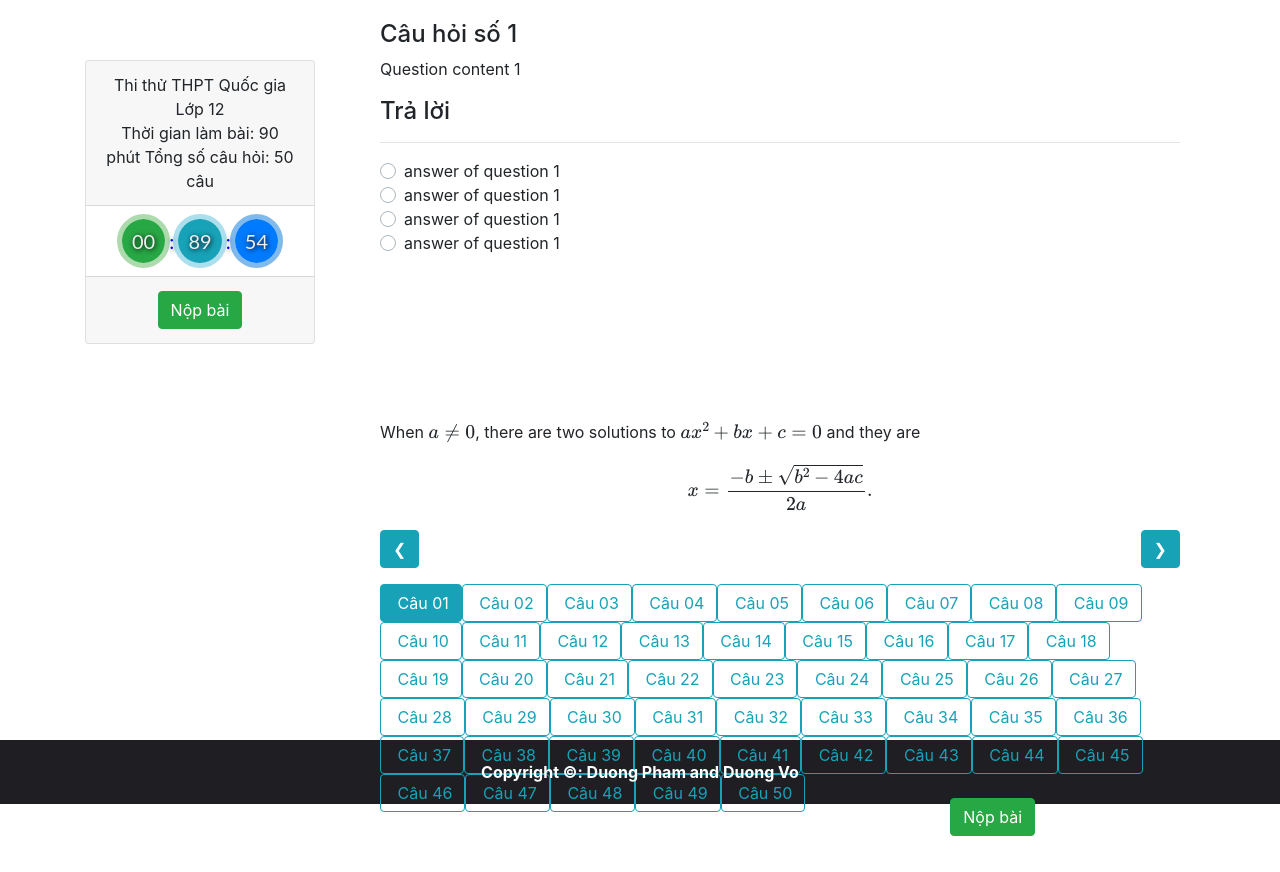
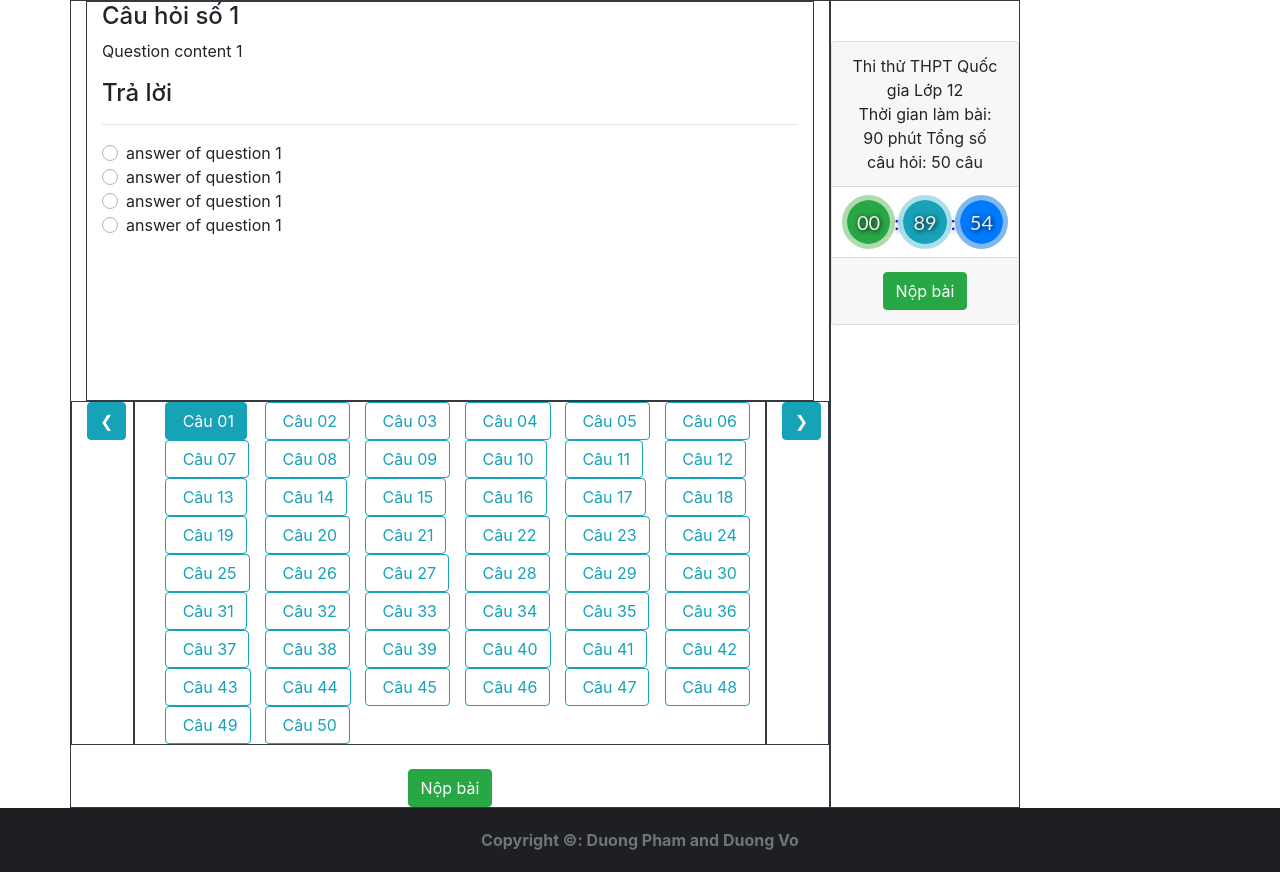
Before and after one commit to duongvox99/ExtraClassroomWebsite, a PHP site: page / in a window 1280 px wide. Shown: the part 256-1128 px from the top of the page. Before the commit the page ends 1092 px from the top, so only its background shows below. Run offline with PHP 8.4, Linux system fonts and the light colour scheme; data that the repository does not hold is empty; some libraries are stand-ins or nearby versions; grey boxes are pictures that could not be loaded.

Commit message:
update doExam

```diff
--- a/mvc/views/doExam.php
+++ b/mvc/views/doExam.php
@@ -37,8 +37,39 @@
 		</div>
 		<!--  -->
 	</div>
-	<div id="wrapper">
-		<div id="left">
+	<div class="container">
+  		<div id="wrapper" class= "row">
+			<div id="left" class="col col-8 border border-dark">
+				<form>
+					<div id="exam-container" class="overflow-auto container border border-dark" style="height: 400px;">
+						<div id="question-content-container">
+							<div id="question-content">
+							</div>
+						</div>
+						<h4>Trả lời</h4>
+						<hr>
+						<div id="answer-select-container">
+						</div>
+					</div>
+
+					<div id="question-select-cotainer container">
+						<div id="question-num-list-container" class="row" style="text-align: center;">
+							<div class="col col-1 float-left border border-dark">
+								<input type="button" class="btn btn-info pre" value="&#10094;">
+							</div>
+							<div class="col col-10 border border-dark">
+								<ul class="question-num-list" style="text-align: center;">
+								</ul>
+							</div>
+							<div class="col col-1 float-right border border-dark">
+								<input type="button" class="btn btn-info next" value="&#10095;" >
+							</div>
+						</div>
+					</div>
+					<div style="text-align: center;"><input type="submit" name="submit" value="Nộp bài" class="mt-4 btn btn-success btn_submit"></div>
+				</form>
+			</div>
+			<div id="right" class="col col-2 border border-dark">
 				<section id="timer">
 					<div class="row">
 						<div class=" countdown-wrapper text-center mb20">
@@ -70,41 +101,14 @@
 					</div>
 				</section>
 			</div>
-		<div id="right">
-			<form>
-				<div id="exam-container" class="overflow-auto" style="height: 400px;">
-					<div id="question-content-container">
-						<div id="question-content">
-						</div>
-					</div>
-					<h4>Trả lời</h4>
-					<hr>
-					<div id="answer-select-container">
-					</div>
-				</div>
-				<div id="question-select-cotainer">
-					<?php
-					$test = 'When \(a \ne 0\), there are two solutions to \(ax^2 + bx + c = 0\) and they are $$x = {-b \pm \sqrt{b^2-4ac} \over 2a}.$$';
-					echo "<p>" . $test . "</p>";
-					?>
-
-					<div>
-						<input type="button" class="btn btn-info pre" value="&#10094;" style="float: left;">
-						<input type="button" class="btn btn-info next" value="&#10095;" style="float: right;">
-					</div>
-					<div style="clear: both;"></div>
-					<div id="question-num-list-container" style="text-align: center;">
-						<ul class="question-num-list" style="text-align: center;">
-						</ul>
-					</div>
-				</div>
-				<div style="text-align: center;"><input type="submit" name="submit" value="Nộp bài" class="mt-4 btn btn-success btn_submit"></div>
-			</form>
 		</div>
 	</div>
 
+
 	<div id="footer">
-		<b>Copyright ©: Duong Pham and Duong Vo</b>
+		<footer>
+			<span class="text-muted"><b>Copyright ©: Duong Pham and Duong Vo</b></span>
+		</footer>
 	</div>
 </body>
 
--- a/public/css/style.css
+++ b/public/css/style.css
@@ -47,31 +47,6 @@
 	text-align: center;
 }
 
-#wrapper
-{
-	width: 1100px;
-	height: 720px;
-	margin: 10px auto 10px auto;
-	/*border: 1px solid;*/
-}
-
-#right
-{
-	float: right;
-	width: 800px;
-	/*border: 1px solid;*/
-	margin: 10px;
-	height: 700px;
-}
-
-#left
-{
-	float:left;
-	width: 200px;
-	margin: 10px;
-	position: fixed;
-	/*border: 1px solid;*/
-}
 
 #footer
 {
@@ -97,6 +72,7 @@ ul
 {
 	list-style-type: none;
 }
+
 /*CSS of Countdown Clock*/
 
 @import url(http://fonts.googleapis.com/css?family=Lato:100,400);
--- a/public/js/doExamJs.js
+++ b/public/js/doExamJs.js
@@ -24,17 +24,17 @@ $(document).ready(function(){
 
 	});
 
-	var li = "<li><input type='button' id='q_btn_"+ 1 +"' class='btn btn-outline-info active boder6 q_btn' value=' "+"Câu 0"+ 1 +"'></li>";
+	var li = "<li class='col col-2'><input type='button' id='q_btn_"+ 1 +"' class='btn btn-outline-info active boder6 q_btn' value=' "+"Câu 0"+ 1 +"'></li>";
 	$('.question-num-list').append(li);
 	for (var i = 2; i <= 50; i++)
 	{
 		if (i<10)
 		{
-			li = "<li><input type='button' id='q_btn_"+ i +"' class='btn btn-outline-info boder6 q_btn' value=' "+"Câu 0"+ i +"'></li>";
+			li = "<li class='col col-2'><input type='button' id='q_btn_"+ i +"' class='btn btn-outline-info boder6 q_btn' value=' "+"Câu 0"+ i +"'></li>";
 		}
 		else
 		{
-			li = "<li><input type='button' id='q_btn_"+ i +"' class='btn btn-outline-info boder6 q_btn' value=' "+"Câu "+ i +"'></li>";
+			li = "<li class='col col-2'><input type='button' id='q_btn_"+ i +"' class='btn btn-outline-info boder6 q_btn' value=' "+"Câu "+ i +"'></li>";
 		}
 
 
```
Lines whose indentation alone changed are shown as unchanged.
